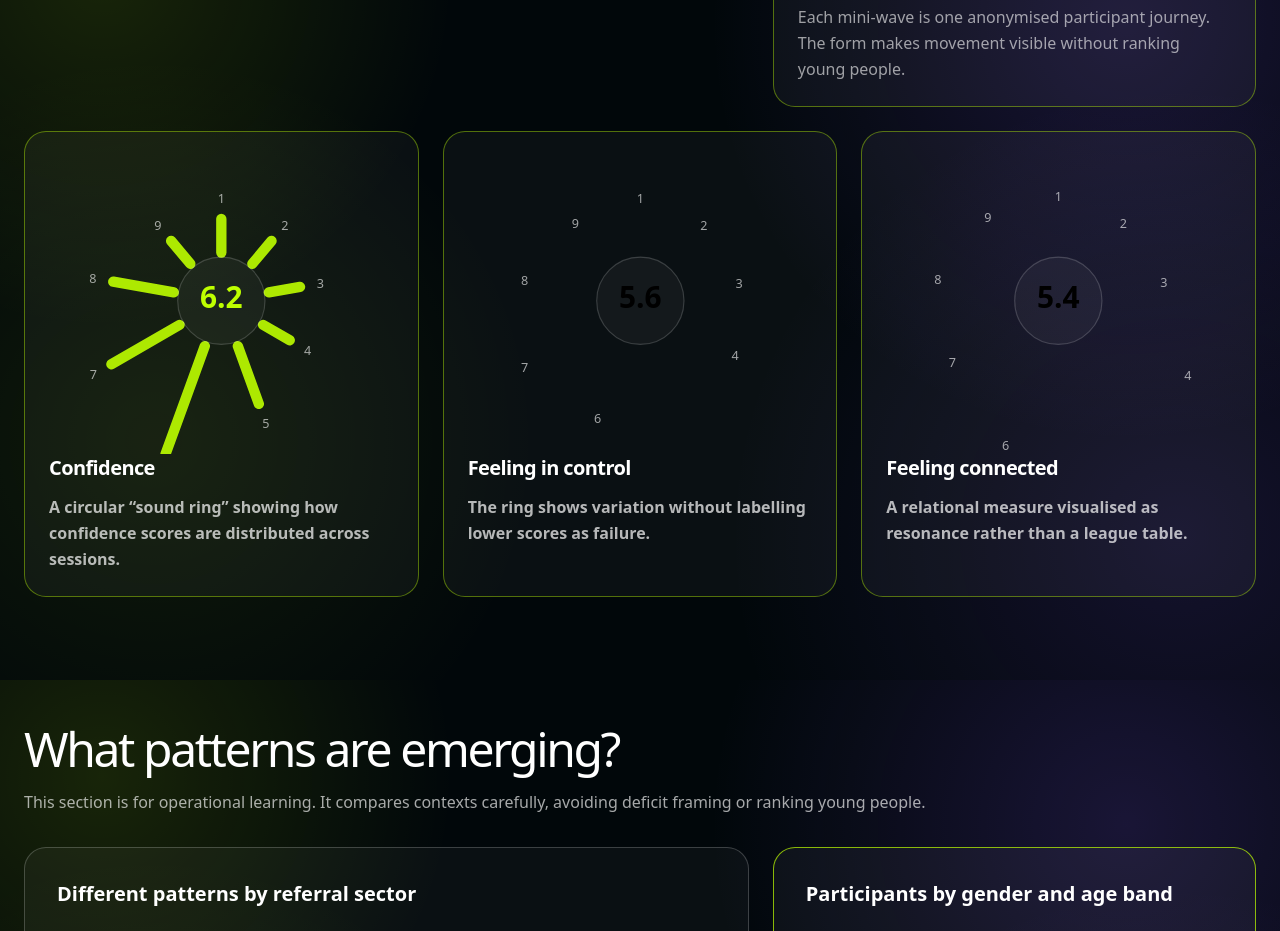
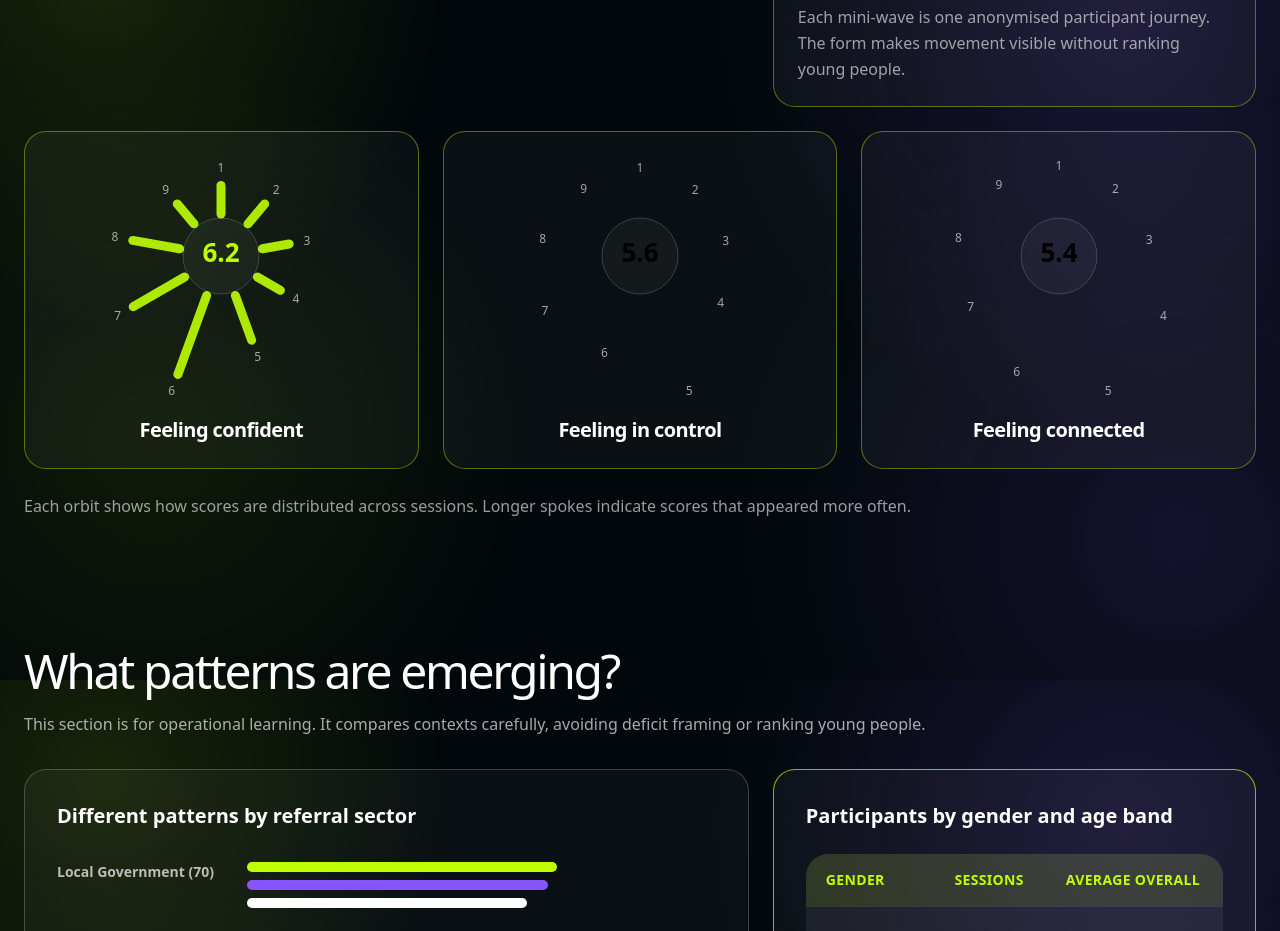
Before and after one commit to jessi88/noise-solution, a React (Vite) app: page / in a window 1280 px wide. Shown: the part 5720-6651 px from the top of the page. Built offline with nearby package versions, Linux system fonts and the light colour scheme; a web font is replaced by a local one.

Commit message:
Adjusted design of OrbitalScore.

```diff
--- a/src/components/charts/ProgrammeWaveform.tsx
+++ b/src/components/charts/ProgrammeWaveform.tsx
@@ -887,15 +887,15 @@ function OrbitalScore({
   rows,
   metric,
   title,
-  description,
   color,
 }: {
   rows: DashboardDataRow[]
   metric: MetricKey
   title: string
-  description: string
   color: string
 }) {
+  const { ref, isInView } = useInView<HTMLDivElement>()
+
   const values = rows
     .map((d) => d[metric])
     .filter((v): v is number => typeof v === "number")
@@ -909,15 +909,19 @@ function OrbitalScore({
   const width = 300
   const height = 260
   const cx = 150
-  const cy = 126
+  const cy = 100
 
   return (
+    <div ref={ref}>
       <SoundCard>
-      <svg viewBox={`0 0 ${width} ${height}`} className="mx-auto">
+        <svg
+          viewBox={`0 0 ${width} ${height}`}
+          className="mx-auto h-auto w-full max-w-75"
+        >
           {bins.map((count, i) => {
             const angle = (-90 + i * 40) * (Math.PI / 180)
             const r1 = 42
-          const r2 = 68 + (count / max) * 74
+            const r2 = 68 + (count / max) * 58
 
             const x1 = cx + Math.cos(angle) * r1
             const y1 = cy + Math.sin(angle) * r1
@@ -935,13 +939,17 @@ function OrbitalScore({
                   strokeWidth="9"
                   strokeLinecap="round"
                   opacity="0.9"
+                  className={
+                    isInView ? "orbit-spoke orbit-spoke-animate" : "orbit-spoke"
+                  }
+                  style={{ animationDelay: `${i * 70}ms` }}
                 />
                 <text
                   x={cx + Math.cos(angle) * (r2 + 18)}
                   y={cy + Math.sin(angle) * (r2 + 18) + 4}
                   textAnchor="middle"
                   fill="rgba(255,255,255,.62)"
-                fontSize="11"
+                  fontSize="12"
                 >
                   {i + 1}
                 </text>
@@ -963,18 +971,17 @@ function OrbitalScore({
             textAnchor="middle"
             fill={color}
             fontSize="26"
-          fontWeight="900"
+            fontWeight="700"
           >
             {mean(values).toFixed(1)}
           </text>
         </svg>
 
-      <h3 className="text-xl font-black">{title}</h3>
-
-      <p className="mt-3 text-base leading-relaxed font-bold text-white/70">
-        {description}
-      </p>
+        <h3 className="text-center text-lg font-semibold sm:text-xl">
+          {title}
+        </h3>
       </SoundCard>
+    </div>
   )
 }
 
@@ -995,8 +1002,7 @@ export default function ProgrammeWaveform({ rows }: ProgrammeWaveformProps) {
         <OrbitalScore
           rows={rows}
           metric="confidence"
-          title="Confidence"
-          description="A circular “sound ring” showing how confidence scores are distributed across sessions."
+          title="Feeling confident"
           color="var(--color-acid)"
         />
 
@@ -1004,7 +1010,6 @@ export default function ProgrammeWaveform({ rows }: ProgrammeWaveformProps) {
           rows={rows}
           metric="control"
           title="Feeling in control"
-          description="The ring shows variation without labelling lower scores as failure."
           color="var(--color-violet)"
         />
 
@@ -1012,10 +1017,13 @@ export default function ProgrammeWaveform({ rows }: ProgrammeWaveformProps) {
           rows={rows}
           metric="connection"
           title="Feeling connected"
-          description="A relational measure visualised as resonance rather than a league table."
           color="var(--color-white)"
         />
       </div>
+      <p className="mt-5 text-sm leading-relaxed font-medium text-white/60 sm:text-base">
+        Each orbit shows how scores are distributed across sessions. Longer
+        spokes indicate scores that appeared more often.
+      </p>
     </div>
   )
 }
--- a/src/components/charts/QuoteBands.tsx
+++ b/src/components/charts/QuoteBands.tsx
@@ -108,7 +108,7 @@ export default function QuoteBands({ rows }: QuoteBandsProps) {
               <SelectItem
                 key={item.value}
                 value={item.value}
-                className="text-base font-medium data-[highlighted]:font-medium data-[state=checked]:font-medium"
+                className="text-base font-medium data-highlighted:font-medium data-[state=checked]:font-medium"
               >
                 {item.label}
               </SelectItem>
--- a/src/index.css
+++ b/src/index.css
@@ -329,6 +329,21 @@ svg:has(.journey-dot[data-series="connection"]:hover)
   animation: constellation-dot-in 520ms ease-out both;
 }
 
+.orbit-spoke {
+  stroke-dasharray: 180;
+  stroke-dashoffset: 180;
+}
+
+.orbit-spoke-animate {
+  animation: orbit-spoke-draw 700ms ease-out forwards;
+}
+
+@keyframes orbit-spoke-draw {
+  to {
+    stroke-dashoffset: 0;
+  }
+}
+
 /* =========================================================
    ACCESSIBILITY
 ========================================================= */
```
Lines whose indentation alone changed are shown as unchanged.
